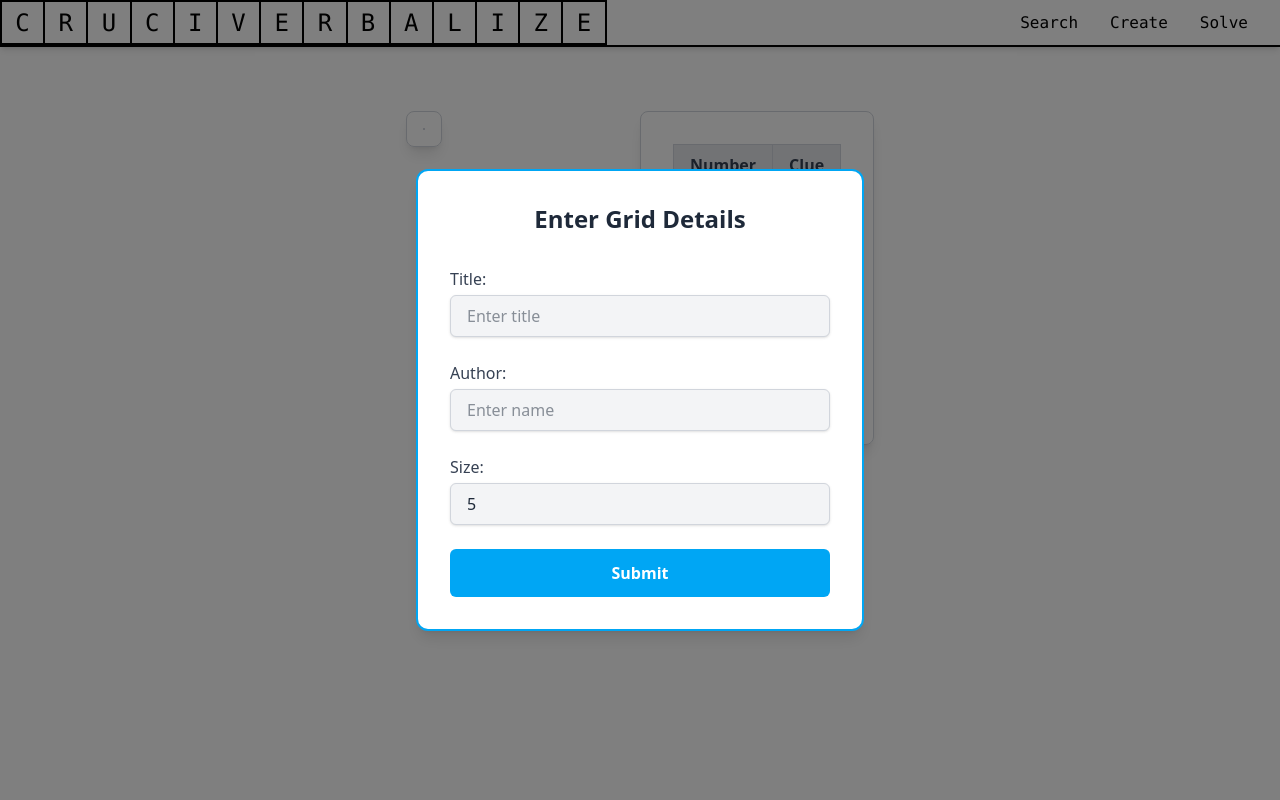
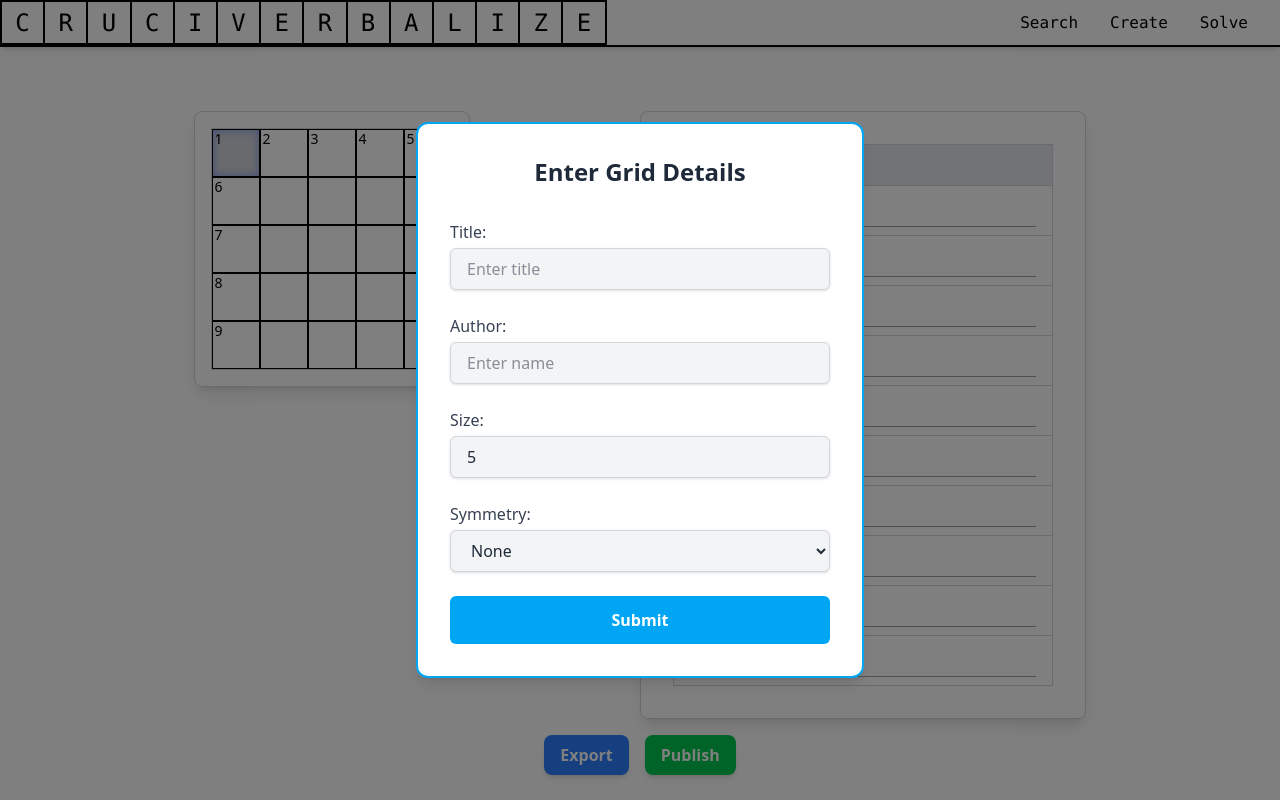
Before and after one commit to lidanielm/spark-app, a React (Vite) app: page /create in a window 1280 px wide. Built offline with nearby package versions, Linux system fonts and the light colour scheme.

Commit message:
Add symmetry option

```diff
--- a/src/components/Create.tsx
+++ b/src/components/Create.tsx
@@ -6,17 +6,18 @@ import { ClueContext } from '../context/ClueContext'
 import ClueTable from './ClueTable'
 import FallbackComponent from './FallbackComponent'
 import ClueType from '../types/ClueType'
-import CreateModal from './CreateModal'
+import CreateModal, { SymmetryType } from './CreateModal'
 import axios from 'axios'
 import NavBar from './Navbar'
 
 const Create = () => {
     const [showModal, setShowModal] = useState(true)
-    const [title, setTitle] = useState("")
-    const [size, setSize] = useState(0)
-    const [author, setAuthor] = useState("")
+    const [title, setTitle] = useState<string>("")
+    const [size, setSize] = useState<number>(5)
+    const [author, setAuthor] = useState<string>("")
     const [grid, setGrid] = useState<string[][]>(Array(size).fill(null).map(() => Array(size).fill(" ")))
     const [selectedCell, setSelectedCell] = useState({ row: 0, col: 0 })
+    const [symmetry, setSymmetry] = useState<SymmetryType>("none")
 
     const [selectedClue, setSelectedClue] = useState<ClueType | null>(null)
     const [clues, setClues] = useState<ClueType[]>([])
@@ -79,14 +80,17 @@ const Create = () => {
         }
     }
 
-    const handleModalSubmit = (title: string, author: string, size: number) => {
-        setTitle(title)
-        setSize(size)
-        setAuthor(author)
+    const handleModalSubmit = () => {
+        // console.log("sym")
+
+        // setTitle(title)
+        // setSize(size)
+        // setAuthor(author)
         setGrid(Array(size).fill(null).map(() => Array(size).fill(" ")))
         setSelectedCell({ row: 0, col: 0 })
         setClues([])
         setShowModal(false)
+        // setSymmetry(sym)
     }
 
     const publishCrossword = async () => {
@@ -123,10 +127,10 @@ const Create = () => {
 
     return (
         <>
-            <CreateModal isOpen={showModal} onClose={() => setShowModal(false)} onSubmit={(title: string, author: string, size: number) => handleModalSubmit(title, author, size)} />
-            <GridContext.Provider value={{ size, title, author, grid, setGrid, selectedCell, setSelectedCell }}>
+            <GridContext.Provider value={{ size, setSize, title, setTitle, author, setAuthor, grid, setGrid, selectedCell, setSelectedCell, symmetry, setSymmetry }}>
                 <ClueContext.Provider value={{ clues, setClues, selectedClue, setSelectedClue }}>
                     <ErrorBoundary FallbackComponent={FallbackComponent}>
+                        <CreateModal isOpen={showModal} onClose={() => setShowModal(false)} onSubmit={handleModalSubmit} />
                         <NavBar />
                         <div className="flex flex-col items-center space-y-4 p-4">
                             <h1 className="text-4xl font-bold text-gray-800 mt-4 mb-8">{title}</h1>
--- a/src/components/CreateModal.tsx
+++ b/src/components/CreateModal.tsx
@@ -1,22 +1,27 @@
-import React, { useState } from 'react';
+import React, { useState, useContext } from 'react';
+import { GridContext } from '../context/GridContext';
+
+
+export type SymmetryType = "none" | "horizontal" | "vertical" | "rotational";
 
 interface ModalProps {
     isOpen: boolean;
     onClose: () => void;
-    onSubmit: (title: string, author: string, size: number) => void;
+    onSubmit: (title: string, author: string, size: number, symmetry: SymmetryType) => void;
 }
 
-const CreateModal: React.FC<ModalProps> = ({ isOpen, onClose, onSubmit }) => {
-    const [title, setTitle] = useState("");
-    const [size, setSize] = useState(5);
-    const [author, setAuthor] = useState("");
+const CreateModal: React.FC<ModalProps> = ({ isOpen, onClose }) => {
+    // const [title, setTitle] = useState("");
+    // const [size, setSize] = useState(5);
+    // const [author, setAuthor] = useState("");
     const [error, setError] = useState("");
+    // const [symmetry, setSymmetry] = useState<SymmetryType>("none");
+    const { title, setTitle, size, setSize, author, setAuthor, symmetry, setSymmetry } = useContext(GridContext);
 
     const handleSubmit = (e: any) => {
         e.preventDefault();
         if (!validate()) return;
 
-        onSubmit(title, author, size);
         onClose();
     };
 
@@ -81,6 +86,19 @@ const CreateModal: React.FC<ModalProps> = ({ isOpen, onClose, onSubmit }) => {
                             className="mt-1 block w-full px-4 py-2 text-gray-800 bg-gray-100 border border-gray-300 rounded-md shadow-sm focus:ring-2 focus:ring-sky-500 focus:border-sky-500"
                         />
                     </div>
+                    <div>
+                        <label className="block font-medium text-gray-700">Symmetry:</label>
+                        <select
+                            value={symmetry}
+                            onChange={(e) => setSymmetry(e.target.value as SymmetryType)}
+                            className="mt-1 block w-full px-4 py-2 text-gray-800 bg-gray-100 border border-gray-300 rounded-md shadow-sm focus:ring-2 focus:ring-sky-500 focus:border-sky-500"
+                        >
+                            <option value="none">None</option>
+                            <option value="horizontal">Horizontal</option>
+                            <option value="vertical">Vertical</option>
+                            <option value="rotational">Rotational</option>
+                        </select>
+                    </div>
                     {error && <p className="text-red-500 text-sm mt-2">{error}</p>}
                     <div className="flex justify-center">
                         <button
--- a/src/components/Grid.tsx
+++ b/src/components/Grid.tsx
@@ -10,7 +10,7 @@ type GridProps = {
 };
 
 function Grid({ isCreating }: GridProps) {
-    const { size, grid, setGrid, selectedCell, setSelectedCell } = useContext(GridContext);
+    const { size, grid, setGrid, selectedCell, setSelectedCell, symmetry } = useContext(GridContext);
     const [currentDirection, setCurrentDirection] = useState("ArrowRight");
 
     const { clues, setClues, selectedClue, setSelectedClue } = useContext(ClueContext);
@@ -95,16 +95,34 @@ function Grid({ isCreating }: GridProps) {
             // const nextCellLocation = moveSelection(backwardDirection) || selectedCell;
             // setSelectedCell(nextCellLocation);
         } else if (e.key === "." && isCreating) {
+            const toggleOn = grid[selectedCell.row][selectedCell.col] !== ".";
+
             const newGrid = grid.map((r: string[], i: number) => {
-                if (i === selectedCell.row) {
                 return r.map((c: string, j: number) => {
-                        if (j === selectedCell.col) {
-                            return grid[i][j] === "." ? " " : ".";
+                    if (i === selectedCell.row && j === selectedCell.col) {
+                        return toggleOn ? "." : " ";
+                    }
+
+                    // Apply symmetry if not "none"
+                    switch (symmetry) {
+                        case "horizontal":
+                            if (i === size - selectedCell.row - 1 && j === selectedCell.col) {
+                                return toggleOn ? "." : " ";
+                            }
+                            break;
+                        case "vertical":
+                            if (i === selectedCell.row && j === size - selectedCell.col - 1) {
+                                return toggleOn ? "." : " ";
+                            }
+                            break;
+                        case "rotational":
+                            if (i === size - selectedCell.row - 1 && j === size - selectedCell.col - 1) {
+                                return toggleOn ? "." : " ";
+                            }
+                            break;
                     }
                     return c;
                 });
-                }
-                return r;
             });
 
             const cell = document.getElementById(`cell-${selectedCell.row}-${selectedCell.col}`);
@@ -259,19 +277,19 @@ function Grid({ isCreating }: GridProps) {
 
     return (
         <table className="grid border-1 w-max h-max" onKeyDown={(e) => handleKeyPress(e)}>
+            <tbody>
                 {grid.map((row, i) => (
                     <tr key={`row-${i}`} className="row">
                         {row.map((_: string, j: number) => (
-                        <td key={`cell-${i}-${j}`} className="relative">
+                            <td key={`cell-${i}-${j}`} className="relative select-none">
                                 <p className="absolute top-0 left-0.5 z-10 font-light text-sm select-none">
                                     {clues.find(c => c.row === i && c.col === j)?.number}
                                 </p>
                                 <input
-
                                     id={`cell-${i}-${j}`}
                                     className={classNames(i, j)}
                                     maxLength={1}
-                                value={grid[i][j]}
+                                    defaultValue={grid[i][j]}
                                     type="text"
                                     pattern="[A-Za-z]"
                                     data-row={i.toString()}
@@ -283,6 +301,7 @@ function Grid({ isCreating }: GridProps) {
                     </tr>
                 ))
                 }
+            </tbody>
         </ table >
     )
 }
--- a/src/components/Navbar.tsx
+++ b/src/components/Navbar.tsx
@@ -7,6 +7,7 @@ const Navbar = () => {
         <nav className="flex justify-between items-center bg-white text-black relative border-b-2 shadow-md font-mono" role="navigation">
             <div className="m-0 p-0">
                 <table>
+                    <tbody>
                         <tr>
                             <td className='home-grid-cell hover:cursor-pointer' onClick={() => navigate("/")}>C</td>
                             <td className='home-grid-cell hover:cursor-pointer' onClick={() => navigate("/")}>R</td>
@@ -23,6 +24,7 @@ const Navbar = () => {
                             <td className='home-grid-cell hover:cursor-pointer' onClick={() => navigate("/")}>Z</td>
                             <td className='home-grid-cell hover:cursor-pointer' onClick={() => navigate("/")}>E</td>
                         </tr>
+                    </tbody>
                 </table></div>
             <div className='pr-4'>
                 <Link to="/search" className="p-4">Search</Link>
--- a/src/context/GridContext.ts
+++ b/src/context/GridContext.ts
@@ -1,12 +1,33 @@
 /* eslint-disable @typescript-eslint/no-unused-vars */
 import { createContext } from "react";
+import { SymmetryType } from "../components/CreateModal";
 
-export const GridContext = createContext({
-    size: 0,
+interface GridContextType {
+    size: number;
+    setSize: (size: number) => void;
+    title: string;
+    setTitle: (title: string) => void;
+    author: string;
+    setAuthor: (author: string) => void;
+    grid: string[][];
+    setGrid: (grid: string[][]) => void;
+    selectedCell: { row: number; col: number };
+    setSelectedCell: (cell: { row: number; col: number }) => void;
+    symmetry: SymmetryType;
+    setSymmetry: (symmetry: SymmetryType) => void;
+}
+
+export const GridContext = createContext<GridContextType>({
+    size: 5,
+    setSize: (_) => { },
     title: "",
+    setTitle: (_) => { },
     author: "",
-    grid: [] as string[][],
-    setGrid: (_: string[][]) => { },
+    setAuthor: (_) => { },
+    grid: [],
+    setGrid: (_) => { },
     selectedCell: { row: 0, col: 0 },
-    setSelectedCell: (_: { row: number, col: number }) => { },
+    setSelectedCell: (_) => { },
+    symmetry: "none",
+    setSymmetry: (_) => { }
 });
```
Also changed, not shown: 2 other files (tests, documents, lock files or other folders). Lines whose indentation alone changed are shown as unchanged.
